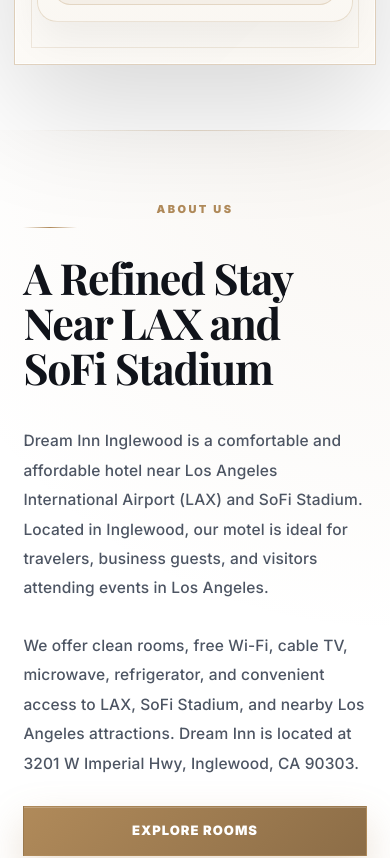
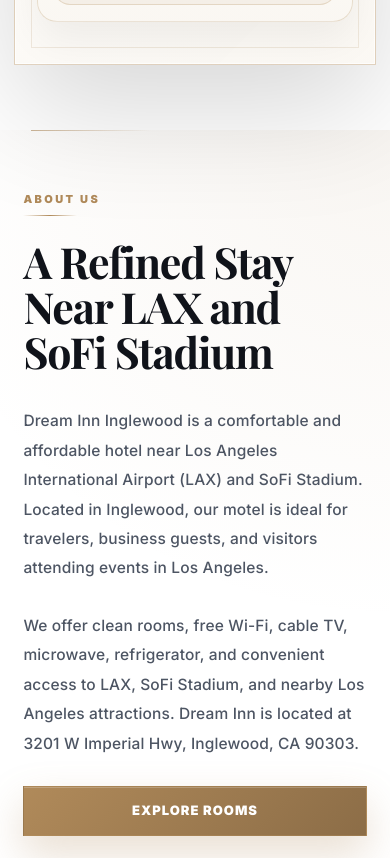
Before and after one commit to meetx00719/dream-inn-website, a React (Vite) app: page / in a window 390 px wide. Shown: the part 1840-2698 px from the top of the page. Built offline with nearby package versions, Linux system fonts and the light colour scheme; a web font is replaced by a local one.

Commit message:
fixedccss

```diff
--- a/src/index.css
+++ b/src/index.css
@@ -412,10 +412,26 @@ video {
   background: linear-gradient(90deg, transparent, var(--gold), transparent);
 }
 
-.aboutCopy .sectionKicker::after,
-.locationDetails .sectionKicker::after {
+.aboutCopy .sectionKicker {
+  display: block;
+  width: fit-content;
+  text-align: left;
   margin-left: 0;
   margin-right: auto;
+}
+
+.aboutCopy .sectionKicker::after {
+  margin: 12px 0 0;
+}
+
+.locationDetails .sectionKicker {
+  display: block;
+  width: fit-content;
+  text-align: left;
+}
+
+.locationDetails .sectionKicker::after {
+  margin: 12px 0 0;
 }
 
 .bookingTitle {
@@ -777,11 +793,18 @@ video {
   background: linear-gradient(90deg, transparent, rgba(176, 138, 90, 0.28), transparent);
 }
 
+.aboutLuxury::before {
+  left: 8%;
+  right: auto;
+  width: 120px;
+  background: linear-gradient(90deg, rgba(176, 138, 90, 0.62), transparent);
+}
+
 .aboutLuxury {
-  padding: 110px 8%;
+  padding: 82px 8% 96px;
   display: grid;
   grid-template-columns: 1fr 1fr;
-  gap: 86px;
+  gap: 76px;
   align-items: center;
   background: radial-gradient(circle at top right, rgba(176, 138, 90, 0.08), transparent 32%), #fff;
 }
@@ -798,7 +821,7 @@ video {
   font-family: "Playfair Display", serif;
   font-size: clamp(50px, 5vw, 78px);
   line-height: 1.02;
-  margin: 22px 0 30px;
+  margin: 18px 0 26px;
   letter-spacing: -1.9px;
   color: #10131a;
   text-wrap: balance;
@@ -1597,7 +1620,18 @@ video {
   .aboutLuxury,
   .amenitiesLuxury,
   .reviewsSection {
-    padding: 74px 6%;
+    padding: 64px 6%;
+  }
+
+  .aboutCopy .sectionKicker,
+  .locationDetails .sectionKicker {
+    width: fit-content;
+    text-align: left;
+  }
+
+  .aboutCopy .sectionKicker::after,
+  .locationDetails .sectionKicker::after {
+    margin: 10px 0 0;
   }
 
   .aboutCopy h2,
@@ -1617,7 +1651,7 @@ video {
   .aboutImages {
     grid-template-columns: 1fr;
     gap: 22px;
-    margin-top: 32px;
+    margin-top: 24px;
   }
 
   .aboutImages img,
```
